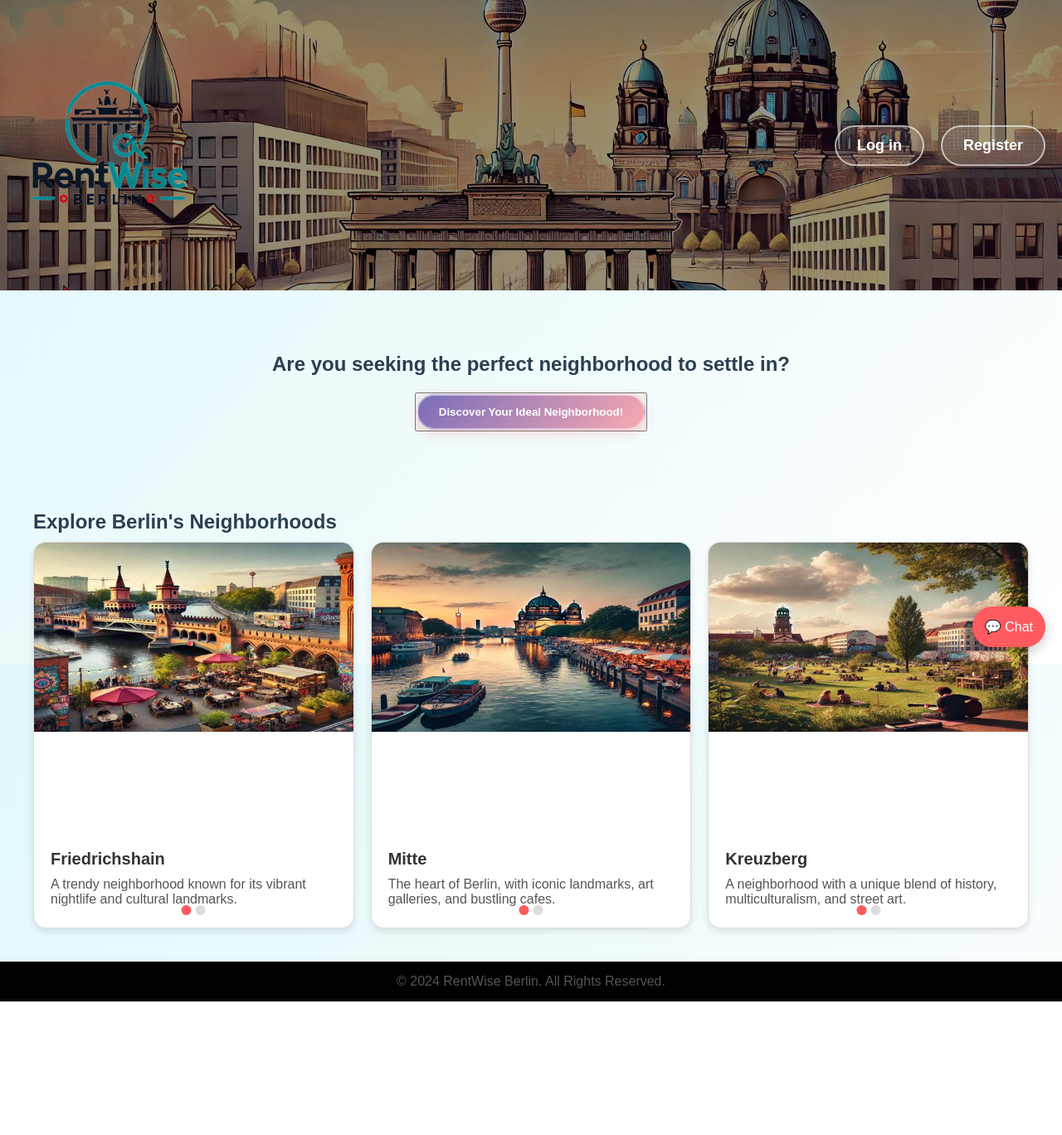
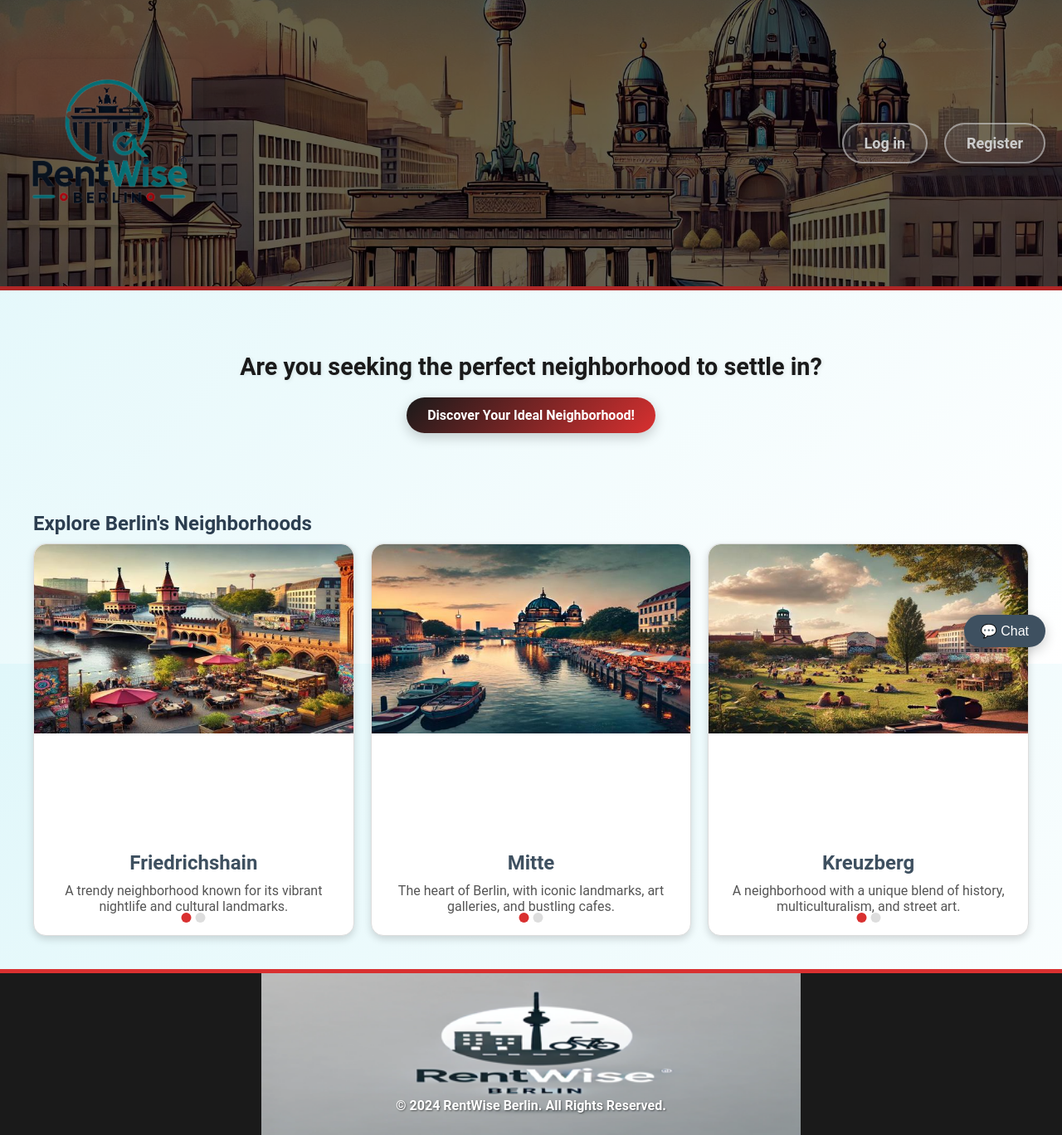
Before and after one commit to moroianu13/Berlin_capstone_project, a Django app: template neighborhoods/templates/neighborhoods/home.html in a window 1280 px wide. Shown: the whole page at 83% size. Before the commit the page ends 1207 px from the top, so only its background shows below. Run offline with Django 5.2, Linux system fonts and the light colour scheme; the template is opened without the code that fills it, so the values that code supplies are empty.

Commit message:
Initial commit for Berlin capstone project

```diff
--- a/neighborhoods/templates/neighborhoods/borough_list.html
+++ b/neighborhoods/templates/neighborhoods/borough_list.html
@@ -19,7 +19,7 @@
       </ul>
     </nav>
   </header>
-
+  {% include 'neighborhoods/chatbox.html' %}
   <div class="container">
     <div id="info">
       <h1>Boroughs</h1>
--- a/neighborhoods/templates/neighborhoods/chatbox.html
+++ b/neighborhoods/templates/neighborhoods/chatbox.html
@@ -9,6 +9,7 @@
 </head>
 <body>
     <div class="chat-box" id="chat-box" style="display: none;">
+        <button class="chat-close" id="chat-close">X</button> <!-- Close button -->
         <div class="chat-log" id="chat-log"></div>
         <form id="chat-form">
             <input type="text" id="chat-message-input" class="chat-input" autocomplete="off" placeholder="Type a message..." />
@@ -22,31 +23,39 @@
     // Toggle chatbox visibility
     document.getElementById('chat-toggle').addEventListener('click', function() {
         var chatBox = document.getElementById('chat-box');
+        var chatToggleButton = document.getElementById('chat-toggle');
+
         if (chatBox.style.display === 'none' || chatBox.style.display === '') {
             chatBox.style.display = 'block';
+            chatToggleButton.innerHTML = '❌ Close Chat';  // Change button text to 'Close Chat'
         } else {
             chatBox.style.display = 'none';
+            chatToggleButton.innerHTML = '💬 Open Chat';  // Change button text back to 'Open Chat'
         }
     });
 
-            // Handle form submission
+    // Close button functionality inside the chatbox
+    document.getElementById('chat-close').addEventListener('click', function() {
+        var chatBox = document.getElementById('chat-box');
+        var chatToggleButton = document.getElementById('chat-toggle');
+        chatBox.style.display = 'none';
+        chatToggleButton.innerHTML = '💬 Open Chat';  // Ensure button updates when the close button is clicked
+    });
+
+    // Handle form submission (existing logic)
     document.querySelector("#chat-form").onsubmit = function(e) {
         e.preventDefault();
-
-                // Get user message
         const messageInputDom = document.querySelector("#chat-message-input");
         const message = messageInputDom.value;
         const chatLog = document.getElementById('chat-log');
-
-                // Append user message to chat log
         chatLog.innerHTML += "<p><strong>You:</strong> " + message + "</p>";
 
         // Send message to the server via AJAX
-                fetch("{% url 'chat_view' %}", {  // Ensure to use the correct Django view URL for GPT
+        fetch("{% url 'chat_view' %}", {
             method: "POST",
             headers: {
                 'Content-Type': 'application/x-www-form-urlencoded',
-                        'X-CSRFToken': "{{ csrf_token }}",  // CSRF token included in the request
+                'X-CSRFToken': "{{ csrf_token }}",
             },
             body: new URLSearchParams({ message: message })
         })
@@ -57,7 +66,6 @@
             return response.json();
         })
         .then(data => {
-                    // Append server (GPT model) response to chat log
             chatLog.innerHTML += "<p><strong>Bot:</strong> " + data.response + "</p>";
             chatLog.scrollTop = chatLog.scrollHeight;  // Scroll to the latest message
         })
@@ -66,10 +74,12 @@
             console.error("Error:", error);
         });
 
-                // Clear input field
-                messageInputDom.value = "";
+        messageInputDom.value = "";  // Clear the input field
     };
 });
+
+
+
     </script>
 </body>
 </html>
--- a/neighborhoods/templates/neighborhoods/home.html
+++ b/neighborhoods/templates/neighborhoods/home.html
@@ -36,9 +36,7 @@
     <section class="search-section">
         <h2>Are you seeking the perfect neighborhood to settle in?</h2>
         <form class="search-form">
-            <button type="submit">
-                <a href="{% url 'borough_list' %}" class="body-button">Discover Your Ideal Neighborhood!</a>
-            </button>
+            <a href="{% url 'borough_list' %}" class="body-button">Discover Your Ideal Neighborhood!</a>
         </form>
     </section>
 
--- a/neighborhoods/templates/neighborhoods/neighborhood_detail.html
+++ b/neighborhoods/templates/neighborhoods/neighborhood_detail.html
@@ -26,7 +26,7 @@
             </ul>
         </nav>
     </header>
-
+    {% include 'neighborhoods/chatbox.html' %}
     <!-- Main Content -->
     <div class="container">
         <div id="info">
--- a/neighborhoods/templates/neighborhoods/neighborhood_list.html
+++ b/neighborhoods/templates/neighborhoods/neighborhood_list.html
@@ -22,7 +22,7 @@
             </ul>
         </nav>
     </header>
-
+    {% include 'neighborhoods/chatbox.html' %}
     <div class="container">
         <div id="neighborhood-list">
             <h2>{{ borough.name }} Neighborhoods</h2>
--- a/static/css/styles.css
+++ b/static/css/styles.css
@@ -1,4 +1,17 @@
 /* Global Styles */
+:root {
+    --primary-color: #3e5060; /* Inspired by Berlin's urban architecture */
+    --secondary-color: #1a1a1a; /* For a sleek modern touch */
+    --accent-color: #d93030; /* Red tone reflecting historical Berlin brick buildings */
+    --highlight-color: #0073e6; /* Reflecting Berlin's modern edge */
+    --gradient-light-blue: #e0f7fa;
+    --gradient-white: #ffffff;
+    --font-family-headline: 'Merriweather', serif;
+    --font-family-body: 'Roboto', sans-serif;
+    --border-radius: 15px;
+    --transition-ease: 0.3s ease;
+}
+
 * {
     margin: 0;
     padding: 0;
@@ -6,35 +19,40 @@
 }
 
 html, body {
-    font-family: Arial, sans-serif;
-    background: linear-gradient(135deg, #e0f7fa, #ffffff); /* Light blue to white gradient */
+    font-family: var(--font-family-body);
+    background: linear-gradient(135deg, var(--gradient-light-blue), var(--gradient-white));
     color: #333;
     height: 100%;
+    scroll-behavior: smooth;
 }
 
 /* Header Styles */
 header {
-    display: flex; /* Use Flexbox for layout */
-    align-items: center; /* Center elements vertically */
-    padding: 20px; /* Spacing around the content */
-    height: 350px; /* Adjust header height as needed */
-    background: linear-gradient(rgba(0, 0, 0, 0.4), rgba(0, 0, 0, 0.4)), url('/static/images/berlin_header_image.jpg') no-repeat center center/cover; /* Background image */
-    position: relative; /* For title positioning */
+    display: flex;
+    align-items: center;
+    padding: 20px;
+    height: 350px;
+    background: linear-gradient(rgba(0, 0, 0, 0.5), rgba(0, 0, 0, 0.5)), url('/static/images/berlin_header_image.jpg') no-repeat center center/cover;
+    filter: brightness(0.8);
+    position: relative;
+    border-bottom: 5px solid var(--accent-color);
 }
 
 header .logo {
-    margin-right: auto; /* Push the title towards the center */
+    margin-right: auto;
 }
 
 header .logo img {
-    height: 200px; /* Adjust logo height as needed */
-    width: auto; /* Maintain proportions */
+    height: 200px;
+    width: auto;
+    border-radius: var(--border-radius);
+    box-shadow: 0 4px 12px rgba(0, 0, 0, 0.2);
 }
 
 /* Header Button Styles */
 .header-button {
-    border: 2px solid rgba(255, 255, 255, 0.6); /* Semi-transparent white border for a subtle outline */
-    background: rgba(255, 255, 255, 0.1); /* Light transparent background to give a glassy effect */
+    border: 2px solid rgba(255, 255, 255, 0.6);
+    background: rgba(255, 255, 255, 0.1);
     color: white;
     font-weight: bold;
     padding: 12px 25px;
@@ -43,49 +61,64 @@ header .logo img {
     display: inline-block;
     text-align: center;
     cursor: pointer;
-    transition: background 0.3s ease, transform 0.2s ease, box-shadow 0.3s ease;
-    box-shadow: 0 5px 15px rgba(0, 0, 0, 0.2); /* Soft shadow for a floating effect */
+    transition: background var(--transition-ease), transform 0.2s ease, box-shadow var(--transition-ease);
+    box-shadow: 0 5px 15px rgba(0, 0, 0, 0.2);
 }
 
 .header-button:hover {
-    background: rgba(255, 255, 255, 0.2); /* Slightly more opaque on hover */
-    transform: translateY(-3px) scale(1.05); /* Gentle lift effect */
-    box-shadow: 0 8px 20px rgba(0, 0, 0, 0.3); /* Deeper shadow on hover */
+    background: rgba(255, 255, 255, 0.3);
+    transform: translateY(-3px) scale(1.08);
+    box-shadow: 0 8px 25px rgba(0, 0, 0, 0.35);
 }
 
 .header-button:active {
-    transform: translateY(1px); /* Slight "press-down" effect */
-    background: rgba(255, 255, 255, 0.15); /* A bit more solid on click */
-    box-shadow: 0 3px 10px rgba(0, 0, 0, 0.2); /* Reduced shadow for active state */
+    transform: translateY(1px);
+    background: rgba(255, 255, 255, 0.2);
+    box-shadow: 0 3px 10px rgba(0, 0, 0, 0.25);
 }
+
+
+.header-button img {
+    margin-right: 10px;
+    height: 20px;
+    width: 20px;
+}
+
 
 /* Body Button Styles */
 .body-button {
     padding: 12px 25px;
-    background: linear-gradient(135deg, rgba(40, 21, 150, 0.6), rgba(255, 122, 133, 0.6)); /* Transparent red-pink gradient */
+    background: linear-gradient(135deg, var(--secondary-color), var(--accent-color));
     color: white;
-    border: 2px solid rgba(255, 255, 255, 0.5); /* Semi-transparent white border for a frosted effect */
+    border: none;
     border-radius: 25px;
     cursor: pointer;
-    transition: background 0.3s ease, transform 0.2s ease, box-shadow 0.3s ease;
-    box-shadow: 0 5px 15px rgba(255, 90, 95, 0.2); /* Subtle colored shadow for a soft glow */
+    transition: background var(--transition-ease), transform 0.2s ease, box-shadow var(--transition-ease);
+    box-shadow: 0 5px 15px rgba(0, 0, 0, 0.2);
     font-weight: bold;
     text-decoration: none;
     display: inline-block;
     text-align: center;
-    backdrop-filter: blur(10px); /* Adds a frosted glass effect (for supported browsers) */
+    backdrop-filter: blur(10px);
 }
 
 .body-button:hover {
-    background: linear-gradient(135deg, rgba(255, 90, 95, 0.8), rgba(255, 122, 133, 0.8)); /* Slightly more solid on hover */
-    transform: translateY(-3px) scale(1.05); /* Gentle lift effect */
-    box-shadow: 0 8px 20px rgba(255, 90, 95, 0.4); /* Enhanced glow on hover */
+    background: linear-gradient(135deg, var(--accent-color), #ffd700);
+    transform: translateY(-4px) scale(1.08);
+    box-shadow: 0 10px 30px rgba(0, 0, 0, 0.4);
 }
 
 .body-button:active {
-    transform: translateY(1px); /* Pressed down effect */
-    background: linear-gradient(135deg, rgba(255, 90, 95, 0.7), rgba(255, 122, 133, 0.7)); /* A bit more solid on active */
-    box-shadow: 0 3px 10px rgba(255, 90, 95, 0.2); /* Reduced shadow for active state */
+    transform: translateY(1px);
+    background: linear-gradient(135deg, var(--accent-color), #ffcc00);
+    box-shadow: 0 3px 10px rgba(0, 0, 0, 0.2);
+}
+
+/* Remove default button border and styling */
+button {
+    border: none;
+    background: transparent;
+    padding: 0;
 }
 
 /* Navigation Styles */
@@ -123,6 +153,9 @@ nav ul li a:hover {
 
 .search-section h2 {
     margin-bottom: 20px;
+    font-size: 1.8em;
+    color: var(--secondary-color);
+    text-shadow: 1px 1px 5px rgba(0, 0, 0, 0.1);
 }
 
 .search-form {
@@ -146,16 +179,16 @@ nav ul li a:hover {
 .property-card {
     background-color: white;
     border: 1px solid #ddd;
-    border-radius: 15px;
-    box-shadow: 0 4px 8px rgba(0, 0, 0, 0.1);
+    border-radius: var(--border-radius);
+    box-shadow: 0 4px 10px rgba(0, 0, 0, 0.15);
     overflow: hidden;
     position: relative;
-    transition: transform 0.3s ease;
+    transition: transform var(--transition-ease), box-shadow var(--transition-ease);
 }
 
 .property-card:hover {
     transform: translateY(-5px);
-    box-shadow: 0 12px 24px rgba(0, 0, 0, 0.2);
+    box-shadow: 0 16px 32px rgba(0, 0, 0, 0.3);
 }
 
 /* Slideshow Dots */
@@ -174,15 +207,15 @@ nav ul li a:hover {
     background-color: #ddd;
     border-radius: 50%;
     cursor: pointer;
-    transition: background-color 0.3s ease, transform 0.3s ease;
+    transition: background-color var(--transition-ease), transform var(--transition-ease);
 }
 
 .dot.active {
-    background-color: #ff5a5f;
+    background-color: var(--accent-color);
 }
 
 .dot:hover {
-    transform: scale(1.2);
+    transform: scale(1.3);
 }
 
 /* Slideshow Container */
@@ -191,6 +224,8 @@ nav ul li a:hover {
     width: 100%;
     height: 350px;
     overflow: hidden;
+    border-radius: var(--border-radius);
+    transition: opacity 1s ease-in-out;
 }
 
 .slides {
@@ -212,12 +247,13 @@ nav ul li a:hover {
 /* Property Info */
 .property-info {
     padding: 20px;
+    text-align: center;
 }
 
 .property-info h3 {
     margin-bottom: 10px;
-    font-size: 20px;
-    color: #333;
+    font-size: 1.5em;
+    color: var(--primary-color);
 }
 
 .property-info p {
@@ -225,55 +261,72 @@ nav ul li a:hover {
     color: #555;
 }
 
-/* -------------------------------------------------- */
-/* Footer Section */
-/* -------------------------------------------------- */
-
 footer {
     text-align: center;
-    padding: 10px;
-    background-color: #020000;
+    padding: 20px;
+    background-color: #1a1a1a;
+    background-image: url('/static/images/footer_image.png'); /* Use the resized image */
+    background-size: contain; /* Ensure the image fits within the footer without distortion */
+    background-repeat: no-repeat;
+    background-position: center bottom; /* Aligns the image at the bottom */
     color: #fff;
     position: relative;
     bottom: 0;
     width: 100%;
+    height: 200px; /* Adjust this based on your preference */
+    border-top: 5px solid var(--accent-color);
 }
+
+/* Adjust the text placement */
+footer p {
+    padding-top: 125px; /* Adjust this value to ensure the text is above the image */
+    z-index: 10;
+    position: relative;
+    color: #ffffff; /* Set the text color to white for contrast */
+    font-size: 16px; /* Increase the font size to make it more readable */
+    font-weight: bold; /* Make the text bold for better visibility */
+    text-shadow: 1px 1px 2px rgba(0, 0, 0, 0.5); /* Add a subtle shadow to make the text stand out */
+}
+
+
+
 
 /* Borough List Page Styles */
 .container {
     display: flex;
     justify-content: space-between;
+    padding: 20px;
 }
 
 #info {
     width: 25%;
     padding: 20px;
     background-color: #f8f9fa;
-    box-shadow: 0 4px 8px rgba(0, 0, 0, 0.1);
-    border-radius: 8px;
+    box-shadow: 0 4px 10px rgba(0, 0, 0, 0.15);
+    border-radius: var(--border-radius);
     margin-right: 20px;
 }
 
 #map-links-container {
-    width: 75%; /* Increase the width to make the map larger */
+    width: 75%;
     display: flex;
     flex-direction: column;
 }
 
-#borough-map{
+#borough-map {
     width: 100%;
     height: 600px;
-    border-radius: 8px;
-    box-shadow: 0 4px 8px rgba(0, 0, 0, 0.1);
+    border-radius: var(--border-radius);
+    box-shadow: 0 4px 12px rgba(0, 0, 0, 0.15);
 }
 
 #filters {
     margin-top: 20px;
     padding: 20px;
-    background-color: rgba(255, 255, 255, 0.8);
-    border-radius: 15px;
-    box-shadow: 0 8px 24px rgba(0, 0, 0, 0.1);
-    backdrop-filter: blur(10px);
+    background-color: rgba(255, 255, 255, 0.85);
+    border-radius: var(--border-radius);
+    box-shadow: 0 10px 30px rgba(0, 0, 0, 0.2);
+    backdrop-filter: blur(12px);
     border: 1px solid rgba(255, 255, 255, 0.5);
 }
 
@@ -637,24 +690,25 @@ p {
 }
 
 .chat-box button:hover {
-    background-color: #ff8a85; /* Lighter pink on hover */
+    background-color: #ff8a85;
     transform: scale(1.1);
 }
 
 /* Chat toggle button styles */
 #chat-toggle {
+    width: auto;
     position: fixed;
     bottom: 20px;
     right: 20px;
-    background-color: #ff5a5f;
+    background-color: var(--primary-color);
     color: white;
     font-size: 16px;
     border: none;
     border-radius: 50px;
-    padding: 15px;
+    padding: 10px 20px;
     cursor: pointer;
     z-index: 999;
-    box-shadow: 0 5px 15px rgba(0, 0, 0, 0.2); /* Soft shadow */
+    box-shadow: 0 5px 15px rgba(0, 0, 0, 0.2);
     transition: transform 0.3s ease, background-color 0.3s ease;
 }
 
```
Also changed, not shown: other parts of static/css/styles.css (+55 -38 lines), db.sqlite3 (added), static/images/footer_image.png (added), 1 other file. Lines whose indentation alone changed are shown as unchanged.
